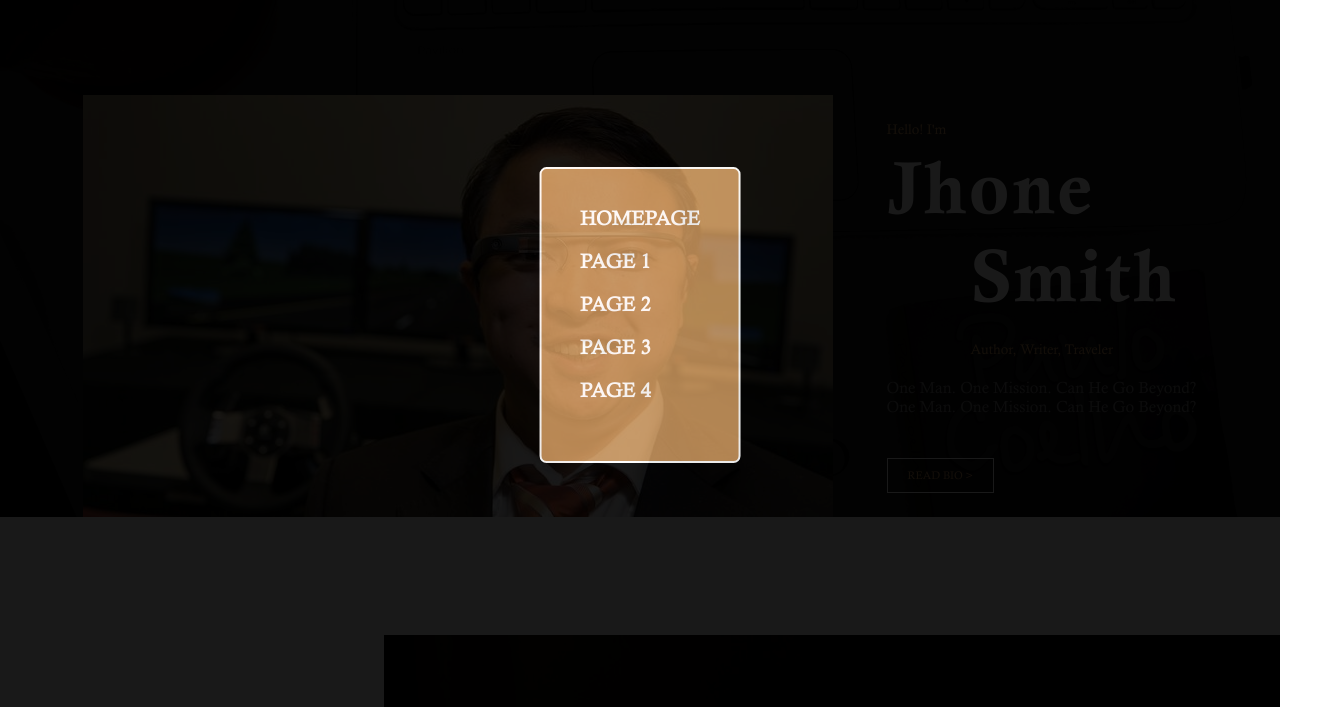
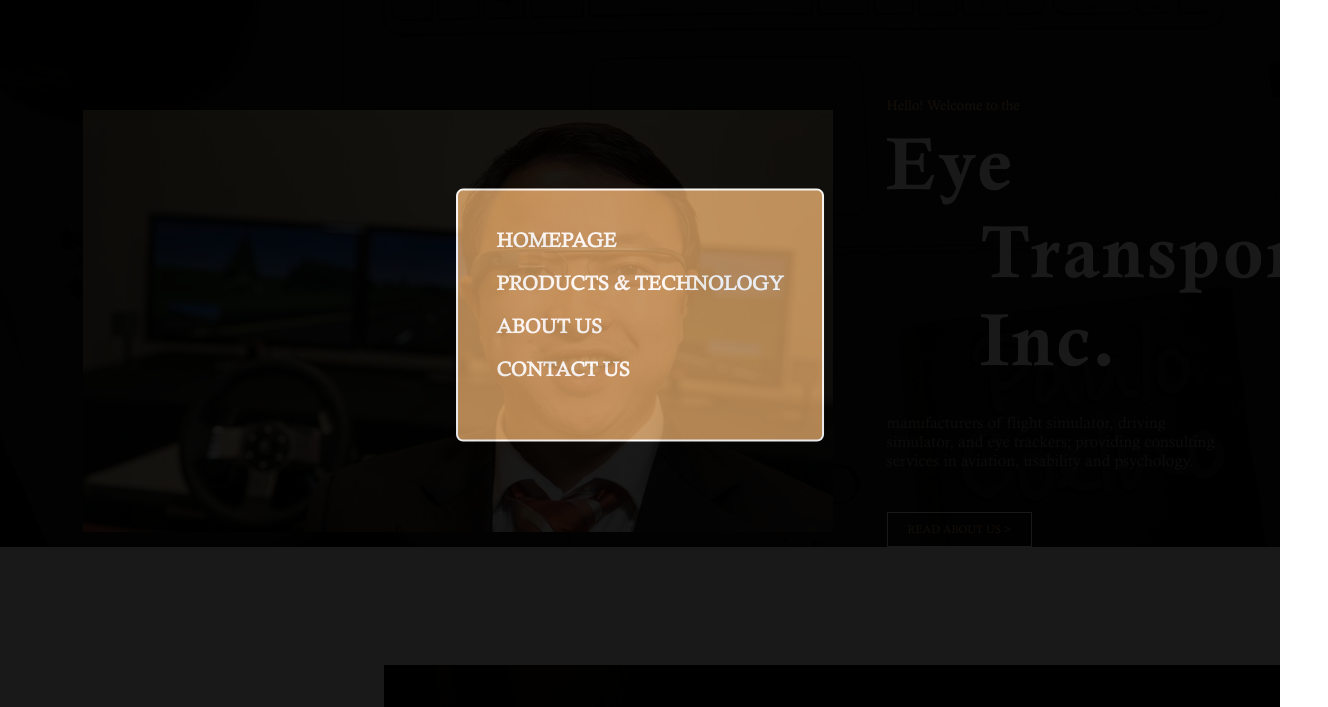
Before and after one commit to hejibo/hejibo.github.io, a plain HTML site: page index.html in a window 1280 px wide. Both pictures are taken after a click on the element 1182 px from the left and 59 px from the top of the page. Shown: the part 85-792 px from the top of the page, 1328 px wide, since content can reach past the window. Drawn offline with Linux system fonts and the light colour scheme.

Commit message:
Add files via upload

```diff
--- a/index.html
+++ b/index.html
@@ -6,14 +6,16 @@
 	URL: https://freehtml5.co
 -->
 <html lang="en">
+
 <head>
 	<!-- Required meta tags -->
 	<meta charset="utf-8">
 	<meta name="viewport" content="width=device-width, initial-scale=1, shrink-to-fit=no">
 	<link rel="stylesheet" href="css/style.css">
 	<link rel="stylesheet" href="css/slick.css">
-	<title>Author</title>
+	<title>Eye Transport Inc.</title>
 </head>
+
 <body>
 
 	<!-- Navigation -->
@@ -22,11 +24,10 @@
 			<img src="./images/site-logo.png" alt="site logo">
 			<div class="main-navigation">
 				<ul class="main-navigation__ul">
-					<li><a href="#">Homepage</a></li>
-					<li><a href="#">Page 1</a></li>
-					<li><a href="#">Page 2</a></li>
-					<li><a href="#">Page 3</a></li>
-					<li><a href="#">Page 4</a></li>
+					<li><a href="http://www.eyetransport.cn/">Homepage</a></li>
+					<li><a href="http://www.eyetransport.cn/products.html">Products & Technology</a></li>
+					<li><a href="http://www.eyetransport.cn/aboutus.html">About Us</a></li>
+					<li><a href="http://www.eyetransport.cn/contactus.html">Contact Us</a></li>
 				</ul>
 			</div>
 			<div id="myBtn" class="burger-container" onclick="myFunction(this)">
@@ -52,15 +53,17 @@
 			</div>
 			<div class="top-banner__text">
 				<div class="top-banner__text-up">
-					<span class="brand-span">Hello! I'm</span>
-					<h2 class="top-banner__h2">Jhone</h2>
+					<span class="brand-span">Hello! Welcome to the </span>
+					<h2 class="top-banner__h2">Eye</h2>
 				</div>
 				<div class="top-banner__text-down">
-					<h2 class="top-banner__h2">Smith</h2>
-					<span class="brand-span">Author, Writer, Traveler</span>
+					<h2 class="top-banner__h2">Transport Inc.</h2>
+					<!-- <span class="brand-span">services for aviation, transportation and computer vision industry -->
+					<!-- </span> -->
 				</div>
-				<p>One Man. One Mission. Can He Go Beyond?One Man. One Mission. Can He Go Beyond?</p>
-				<a href="#" class="brand-button">Read bio > </a>
+				<p>manufacturers of flight simulator, driving simulator, and eye trackers; providing consulting services
+					in aviation, usability and psychology.</p>
+				<a href="http://www.eyetransport.cn/aboutus.html" class="brand-button">Read About Us > </a>
 			</div>
 		</div>
 	</section>
@@ -85,13 +88,23 @@
 				<div class="about-me-slider">
 					<div class="about-me-single-slide">
 						<h2 class="universal-h2 universal-h2-bckg">About me</h2>
-						<p><span>H</span> e has work appearing or forthcoming in over a dozen venues, including Buzzy Mag, The Spirit of Poe, and the British Fantasy Society journal Dark Horizons. He is also CEO of a company, specializing in custom book publishing and social media marketing services, have created a community for authors to learn and connect.He has work appearing or forthcoming in over a dozen venues, including Buzzy Mag, The Spirit of Poe, and have created a community for authors to learn and connect.</p>
+						<p><span>H</span> e has work appearing or forthcoming in over a dozen venues, including Buzzy
+							Mag, The Spirit of Poe, and the British Fantasy Society journal Dark Horizons. He is also
+							CEO of a company, specializing in custom book publishing and social media marketing
+							services, have created a community for authors to learn and connect.He has work appearing or
+							forthcoming in over a dozen venues, including Buzzy Mag, The Spirit of Poe, and have created
+							a community for authors to learn and connect.</p>
 						<h4>Author</h4>
 						<p class="p-white">See me</p>
 					</div>
 					<div class="about-me-single-slide">
 						<h2 class="universal-h2 universal-h2-bckg">About me 2</h2>
-						<p><span>H</span> e has work appearing or forthcoming in over a dozen venues, including Buzzy Mag, The Spirit of Poe, and the British Fantasy Society journal Dark Horizons. He is also CEO of a company, specializing in custom book publishing and social media marketing services, have created a community for authors to learn and connect.He has work appearing or forthcoming in over a dozen venues, including Buzzy Mag, The Spirit of Poe, and have created a community for authors to learn and connect.</p>
+						<p><span>H</span> e has work appearing or forthcoming in over a dozen venues, including Buzzy
+							Mag, The Spirit of Poe, and the British Fantasy Society journal Dark Horizons. He is also
+							CEO of a company, specializing in custom book publishing and social media marketing
+							services, have created a community for authors to learn and connect.He has work appearing or
+							forthcoming in over a dozen venues, including Buzzy Mag, The Spirit of Poe, and have created
+							a community for authors to learn and connect.</p>
 						<h4>Author</h4>
 						<p class="p-white">See me</p>
 					</div>
@@ -220,7 +233,9 @@
 					<div class="single-blog__text">
 						<h4>The Journey Under the Waves</h4>
 						<span>On August 28, 2015</span>
-						<p>Quisque vel sapi nec lacus adipis cing bibendum nullam porta lites laoreet aliquam.velitest, tempus a ullamcorper et, lacinia mattis mi. Cras arcu nulla, blandit id cursus et, ultricies eu leo.</p>
+						<p>Quisque vel sapi nec lacus adipis cing bibendum nullam porta lites laoreet aliquam.velitest,
+							tempus a ullamcorper et, lacinia mattis mi. Cras arcu nulla, blandit id cursus et, ultricies
+							eu leo.</p>
 					</div>
 				</div>
 				<div class="single-blog">
@@ -230,7 +245,9 @@
 					<div class="single-blog__text">
 						<h4>The Journey Under the Waves</h4>
 						<span>On August 28, 2015</span>
-						<p>Quisque vel sapi nec lacus adipis cing bibendum nullam porta lites laoreet aliquam.velitest, tempus a ullamcorper et, lacinia mattis mi. Cras arcu nulla, blandit id cursus et, ultricies eu leo.</p>
+						<p>Quisque vel sapi nec lacus adipis cing bibendum nullam porta lites laoreet aliquam.velitest,
+							tempus a ullamcorper et, lacinia mattis mi. Cras arcu nulla, blandit id cursus et, ultricies
+							eu leo.</p>
 					</div>
 				</div>
 				<div class="single-blog">
@@ -240,7 +257,9 @@
 					<div class="single-blog__text">
 						<h4>The Journey Under the Waves</h4>
 						<span>On August 28, 2015</span>
-						<p>Quisque vel sapi nec lacus adipis cing bibendum nullam porta lites laoreet aliquam.velitest, tempus a ullamcorper et, lacinia mattis mi. Cras arcu nulla, blandit id cursus et, ultricies eu leo.</p>
+						<p>Quisque vel sapi nec lacus adipis cing bibendum nullam porta lites laoreet aliquam.velitest,
+							tempus a ullamcorper et, lacinia mattis mi. Cras arcu nulla, blandit id cursus et, ultricies
+							eu leo.</p>
 					</div>
 				</div>
 			</div>
@@ -254,14 +273,20 @@
 			<div class="about-me-slider">
 				<div>
 					<h2 class="universal-h2 universal-h2-bckg">What People Are Saying</h2>
-					<p>“Pudding croissant cake candy canes fruitcake sweet roll pastry gummies sugar plum. Tart pastry danish soufflé donut bear claw chocolate cake marshmallow chupa chups. Jelly danish gummi bears cake donut powder chocolate cake. Bonbon soufflé lollipop biscuit dragée jelly-o. Wafer pastry pudding tiramisu chocolate bar croissant cake. Pie caramels gummies danish.”</p>
+					<p>“Pudding croissant cake candy canes fruitcake sweet roll pastry gummies sugar plum. Tart pastry
+						danish soufflé donut bear claw chocolate cake marshmallow chupa chups. Jelly danish gummi bears
+						cake donut powder chocolate cake. Bonbon soufflé lollipop biscuit dragée jelly-o. Wafer pastry
+						pudding tiramisu chocolate bar croissant cake. Pie caramels gummies danish.”</p>
 					<img src="./images/quotes.svg" alt="quotes svg">
 					<h4>David Dixon</h4>
 					<p>Reader</p>
 				</div>
 				<div>
 					<h2 class="universal-h2 universal-h2-bckg">What People Are Saying 2</h2>
-					<p>“Pudding croissant cake candy canes fruitcake sweet roll pastry gummies sugar plum. Tart pastry danish soufflé donut bear claw chocolate cake marshmallow chupa chups. Jelly danish gummi bears cake donut powder chocolate cake. Bonbon soufflé lollipop biscuit dragée jelly-o. Wafer pastry pudding tiramisu chocolate bar croissant cake. Pie caramels gummies danish.”</p>
+					<p>“Pudding croissant cake candy canes fruitcake sweet roll pastry gummies sugar plum. Tart pastry
+						danish soufflé donut bear claw chocolate cake marshmallow chupa chups. Jelly danish gummi bears
+						cake donut powder chocolate cake. Bonbon soufflé lollipop biscuit dragée jelly-o. Wafer pastry
+						pudding tiramisu chocolate bar croissant cake. Pie caramels gummies danish.”</p>
 					<img src="./images/quotes.svg" alt="quotes svg">
 					<h4>David Dixon</h4>
 					<p>Reader</p>
@@ -324,7 +349,8 @@
 		</div>
 		<div class="footer-bottom">
 			<div class="site-container footer-bottom-inner">
-				<p>© 2019 Author | Design by <a href="https://freehtml5.co/" target="_blank">freehtml5.co</a> | All rights Reserved.</p>
+				<p>© 2019 Author | Design by <a href="https://freehtml5.co/" target="_blank">freehtml5.co</a> | All
+					rights Reserved.</p>
 				<div class="footer-bottom__img">
 					<img src="./images/footer-mastercard.png" alt="footer image">
 					<img src="./images/footer-paypal.png" alt="footer image">
@@ -343,4 +369,5 @@
 	<script src="js/main.js"></script>
 
 </body>
+
 </html>
```
